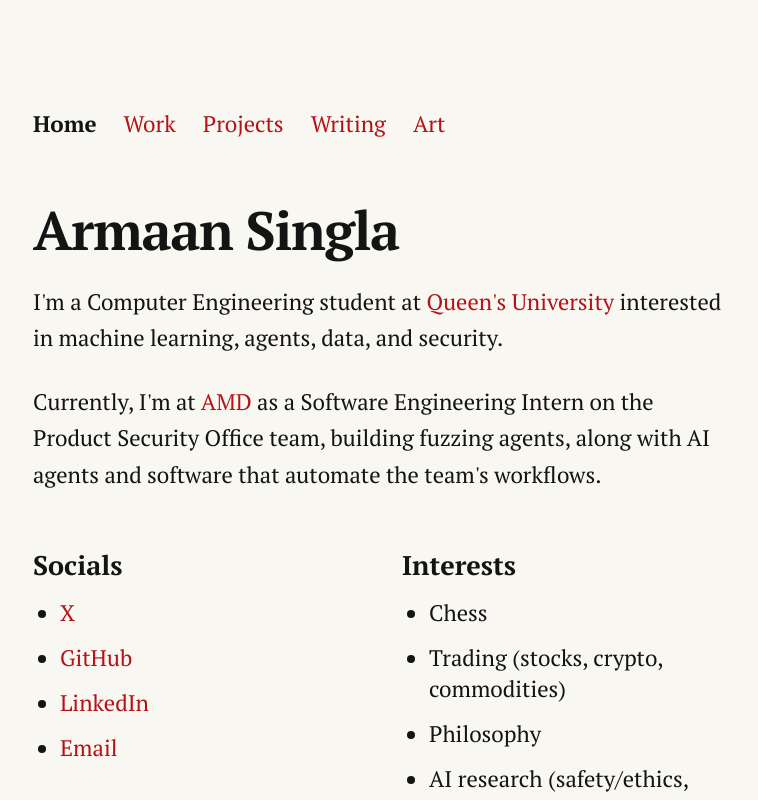
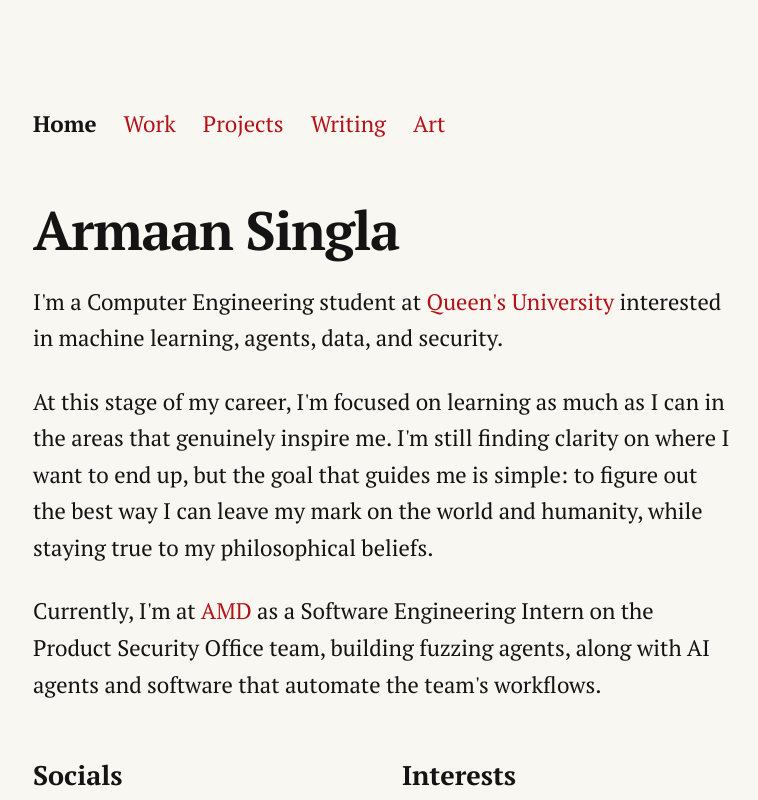
Before and after one commit to armaansingla14/personal-website, a React (Vite) app in the folder armaan-singla-portfolio-main/: page / in a window 1280 px wide. Shown: the top 800 px of the page, without its empty margins (256-1014 px from the left). Built offline with nearby package versions, Linux system fonts and the light colour scheme.

Commit message:
Add personal mission paragraph to Home

```diff
--- a/armaan-singla-portfolio-main/src/pages/Home.tsx
+++ b/armaan-singla-portfolio-main/src/pages/Home.tsx
@@ -28,6 +28,14 @@ const Home = () => {
           Queen's University
         </a>{" "}
         interested in machine learning, agents, data, and security.
+      </p>
+
+      <p className="text-xl leading-relaxed">
+        At this stage of my career, I'm focused on learning as much as I can in
+        the areas that genuinely inspire me. I'm still finding clarity on where I
+        want to end up, but the goal that guides me is simple: to figure out the
+        best way I can leave my mark on the world and humanity, while staying
+        true to my philosophical beliefs.
       </p>
 
       <p className="text-xl leading-relaxed">
```
